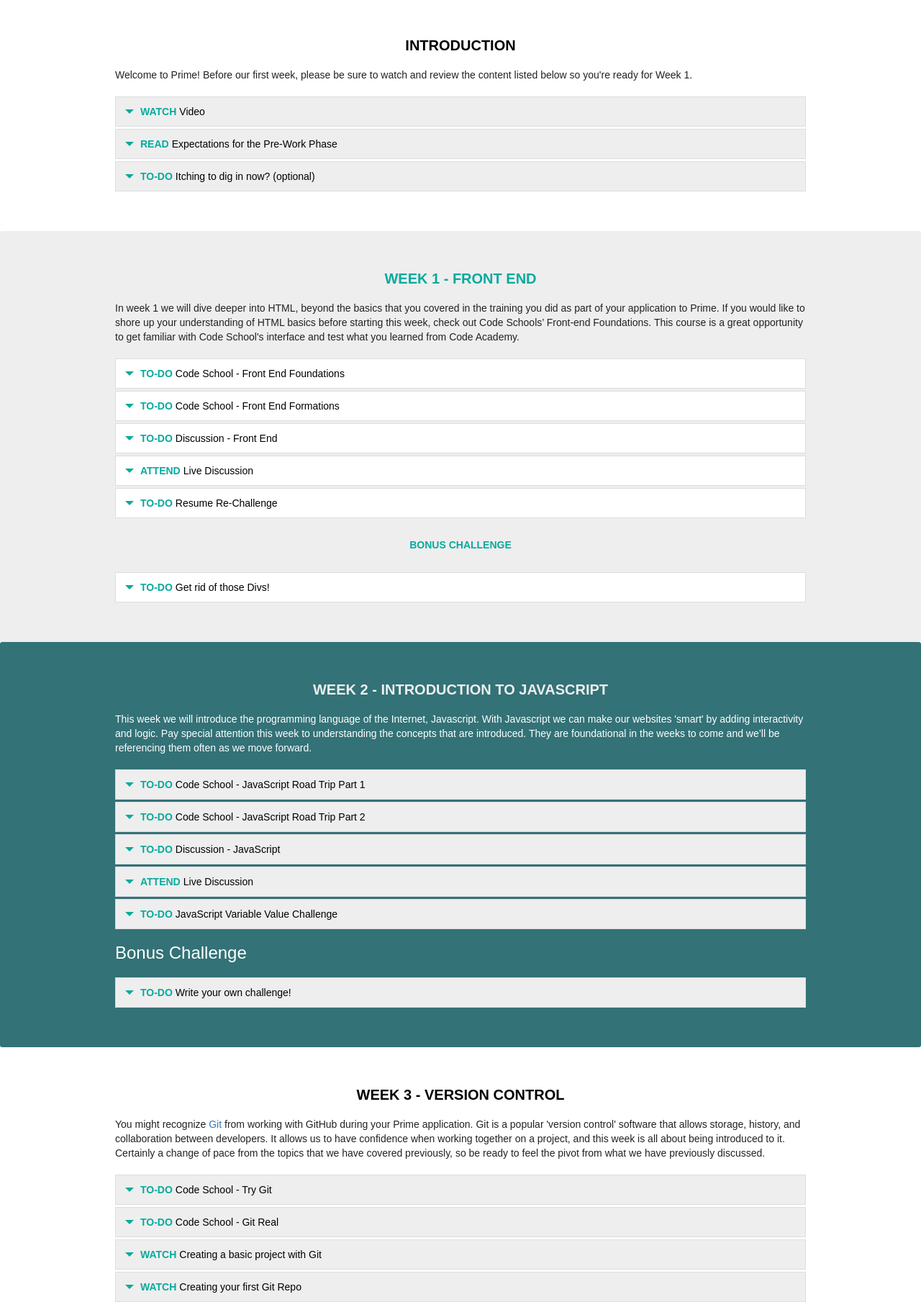
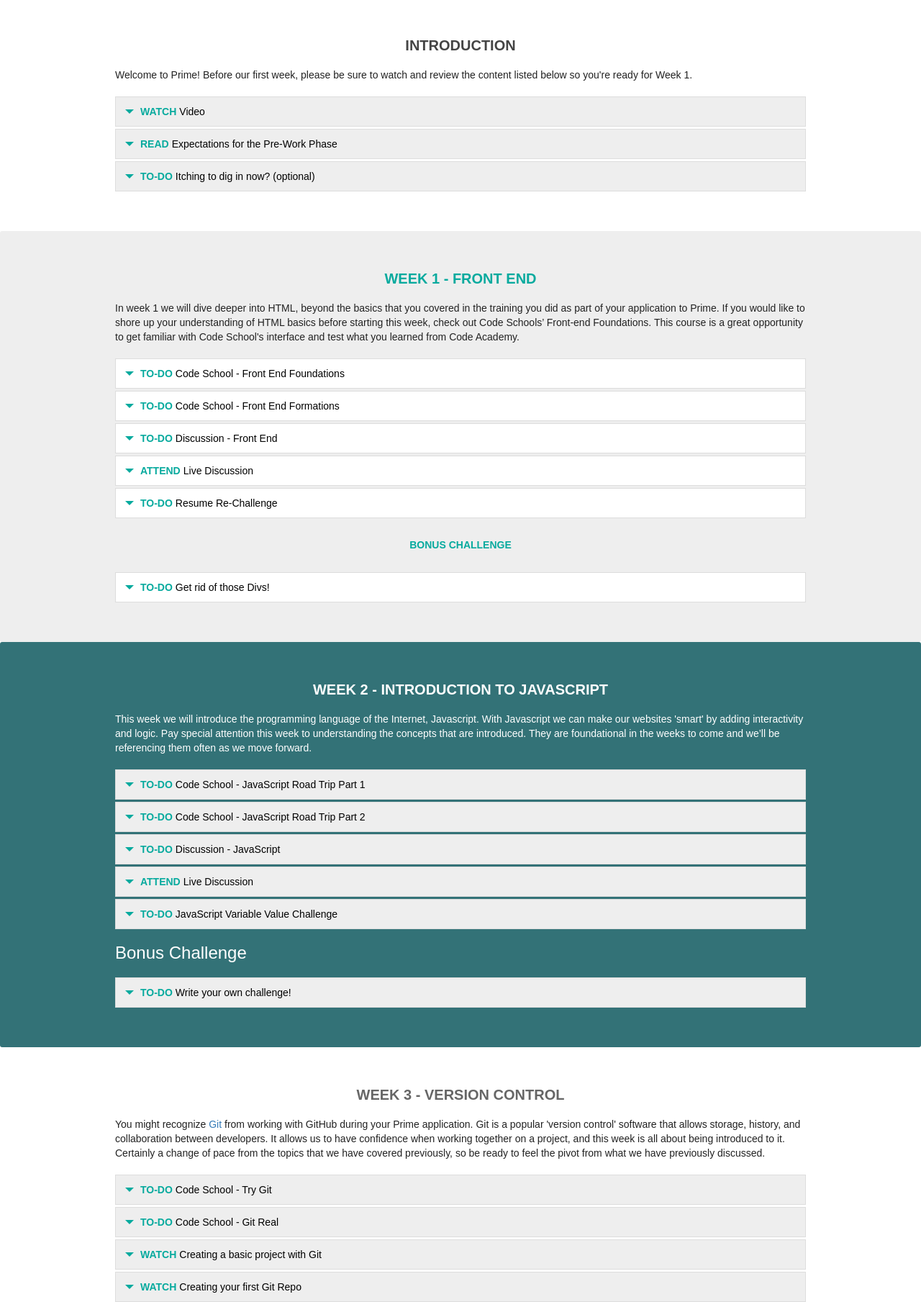
Before and after one commit to PrimeAcademy/prework, a plain HTML site: page index.html in a window 1280 px wide. Shown: the part 103-1912 px from the top of the page at 72% size. Drawn offline with Linux system fonts and the light colour scheme.

Commit message:
tweaked the titles and background colors for each section

```diff
--- a/css/main.css
+++ b/css/main.css
@@ -110,7 +110,7 @@ section {
 }
 
 .section-1 h2 {
-  color: #000;
+  color: #444;
 }
 
 .section-2 {
@@ -123,11 +123,14 @@ section {
 
 .section-3 {
   background: #337277;
+  /* maybe??
+  background: #07aa9e;
+  */
   color: #fff;
 }
 
 .section-3 h2 {
-  color: #eeeeee;
+  color: #ffffff;
 }
 
 .section-4 {
@@ -135,7 +138,7 @@ section {
 }
 
 .section-4 h2 {
-  color: #000;
+  color: #666;
 }
 
 .section-5 {
@@ -148,7 +151,7 @@ section {
 }
 
 .section-6 h2 {
-  color: #222;
+  color: #fff;
 }
 
 .section-7 {
@@ -156,7 +159,7 @@ section {
 }
 
 .section-7 h2 {
-  color: #000;
+  color: #222;
 }
 
 #intro-1 {
```
